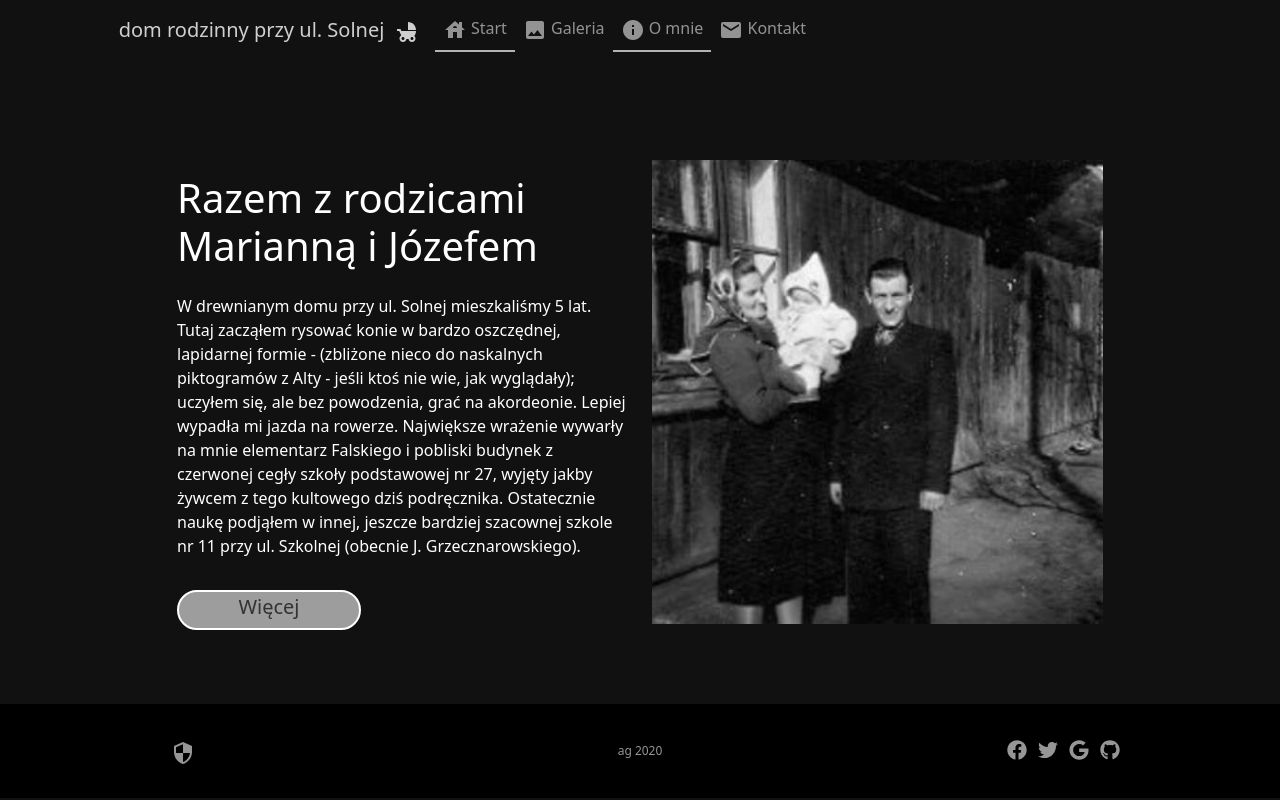
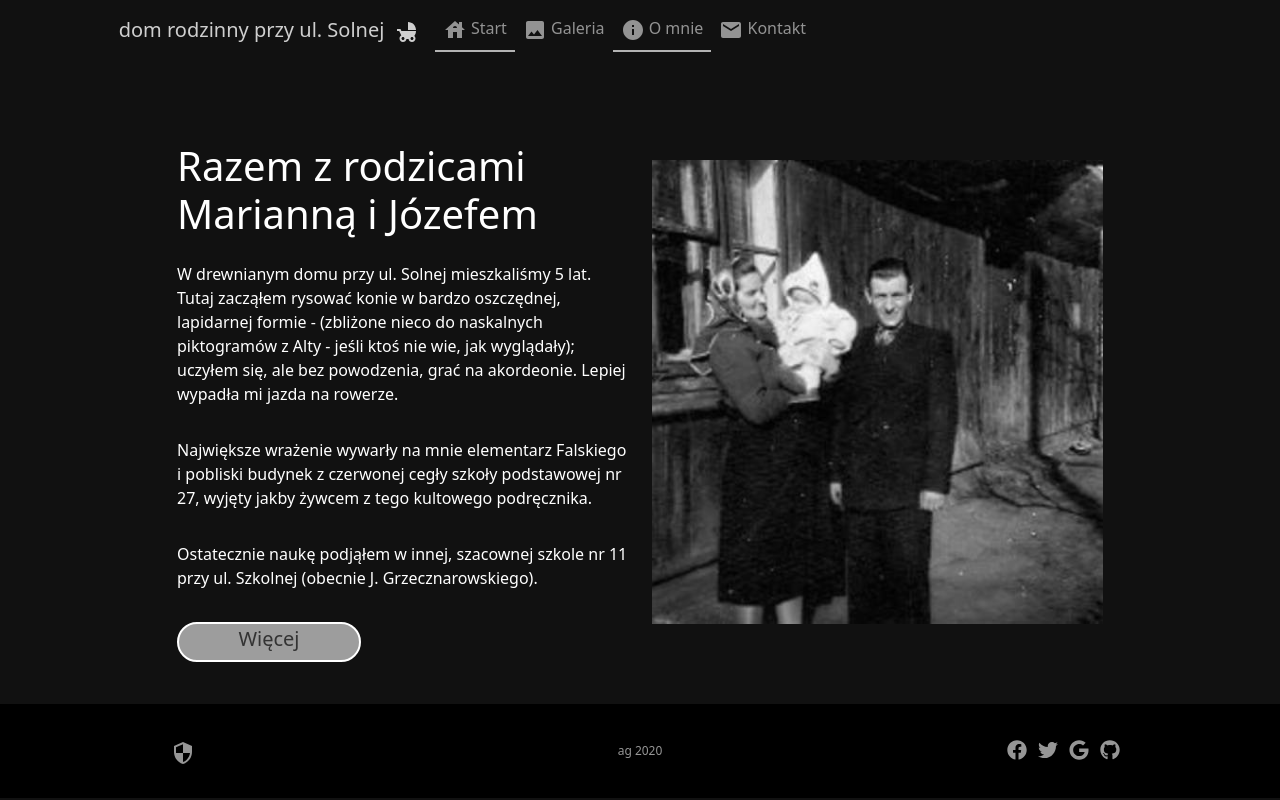
Before and after one commit to AdamBabinicz/solna, a React (Create React App) app: page /about in a window 1280 px wide. Built offline with nearby package versions, Linux system fonts and the light colour scheme.

Commit message:
zmiany w tekście

```diff
--- a/src/About.jsx
+++ b/src/About.jsx
@@ -8,7 +8,9 @@ const About = () => {
       <Commons
         name="Razem z rodzicami Marianną i Józefem"
         description="W drewnianym domu przy ul. Solnej mieszkaliśmy 5 lat. Tutaj zacząłem rysować konie w bardzo oszczędnej, lapidarnej formie - (zbliżone nieco do naskalnych piktogramów z Alty - jeśli ktoś nie wie, jak wyglądały);
-        uczyłem się, ale bez powodzenia, grać na akordeonie. Lepiej wypadła mi jazda na rowerze. Największe wrażenie wywarły na mnie elementarz Falskiego i pobliski budynek z czerwonej cegły szkoły podstawowej nr 27, wyjęty jakby żywcem z tego kultowego dziś podręcznika. Ostatecznie naukę podjąłem w innej, jeszcze bardziej szacownej szkole nr 11 przy ul. Szkolnej (obecnie J. Grzecznarowskiego)."
+        uczyłem się, ale bez powodzenia, grać na akordeonie. Lepiej wypadła mi jazda na rowerze."
+        description1="Największe wrażenie wywarły na mnie elementarz Falskiego i pobliski budynek z czerwonej cegły szkoły podstawowej nr 27, wyjęty jakby żywcem z tego kultowego podręcznika."
+        description2="Ostatecznie naukę podjąłem w innej, szacownej szkole nr 11 przy ul. Szkolnej (obecnie J. Grzecznarowskiego)."
         imgsrc={web1}
         visit="/contact"
         btname="Więcej"
--- a/src/Commons.jsx
+++ b/src/Commons.jsx
@@ -14,6 +14,8 @@ const Commons = (props) => {
                 <div className="col-md-6 pt-5 pt-lg-0 order-2 order-lg-1 d-flex justify-content-center flex-column">
                   <h1>{props.name}</h1>
                   <p className="my-3">{props.description}</p>
+                  <p className="my-3">{props.description1}</p>
+                  <p className="my-3">{props.description2}</p>
                   <div className="mt-3">
                     <NavLink to={props.visit} className="btn-get-started">
                       {props.btname}
--- a/src/Home.jsx
+++ b/src/Home.jsx
@@ -1,18 +1,22 @@
 import React from "react";
 import Commons from "./Commons";
 import web from "./images/1.png";
+import ScrollToTop from "./ScrollToTop";
 
 const Home = () => {
   return (
+    <>
+      <ScrollToTop />
       <Commons
         name="Jedno z moich pierwszych zdjęć"
         description="Przyszedłem na świat dokładnie 100 lat później, niż Nicola Tesla, jako drugie dziecko po śmierci mojego brata
-      Witolda, który przeżył zaledwie jeden rok.
-      Imię Adam miało uchronić mnie przed przedwczesną śmiercią. Jako małe dziecko byłem bardzo chorowity - jak twierdzili rodzice, z powodu wilgoci i grzyba panujących w wynajętym pokoju."
+      Witolda, który przeżył zaledwie jeden rok."
+        description1="Imię Adam miało uchronić mnie przed przedwczesną śmiercią. Jako małe dziecko byłem bardzo chorowity - jak twierdzili rodzice, z powodu wilgoci i grzyba panujących w wynajętym pokoju."
         imgsrc={web}
         visit="/gallery"
         btname="Więcej"
       ></Commons>
+    </>
   );
 };
 
```
Also changed, not shown: 2 other files (tests, documents, lock files or other folders). Lines whose indentation alone changed are shown as unchanged.
